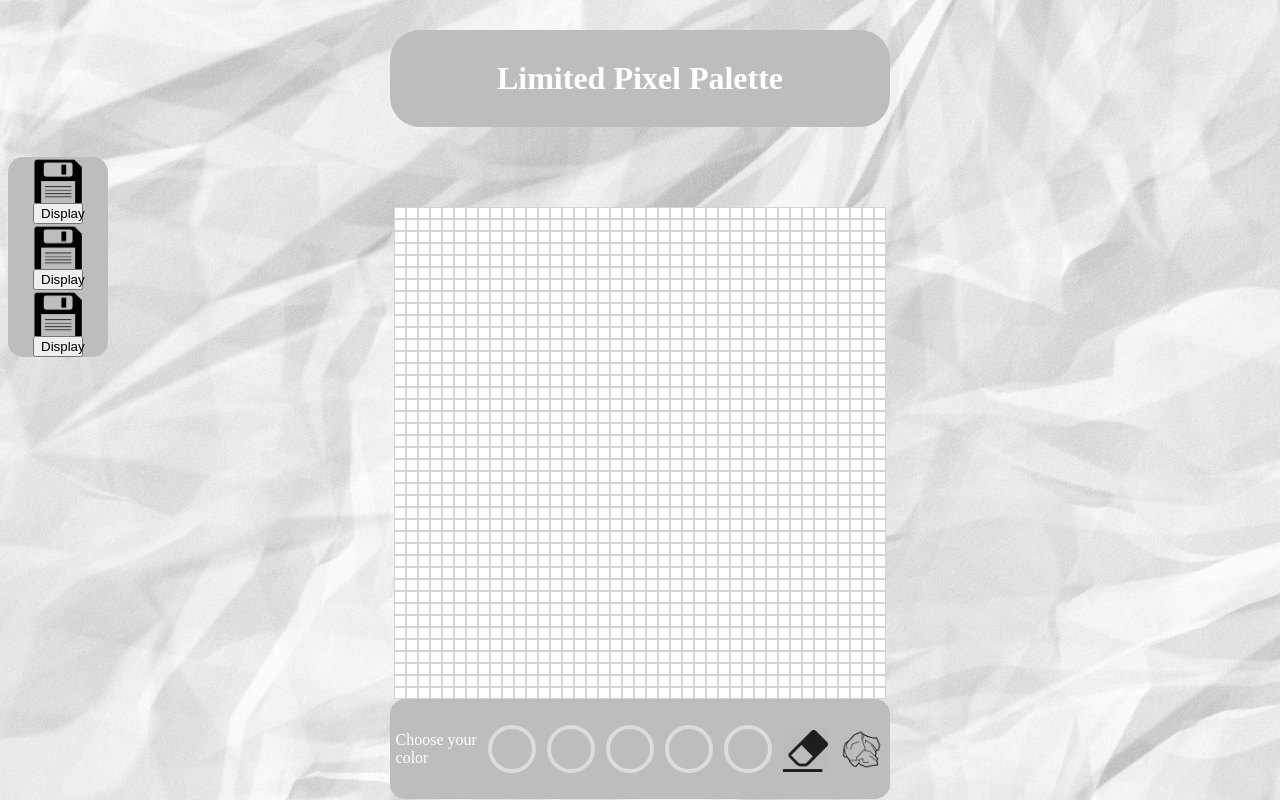
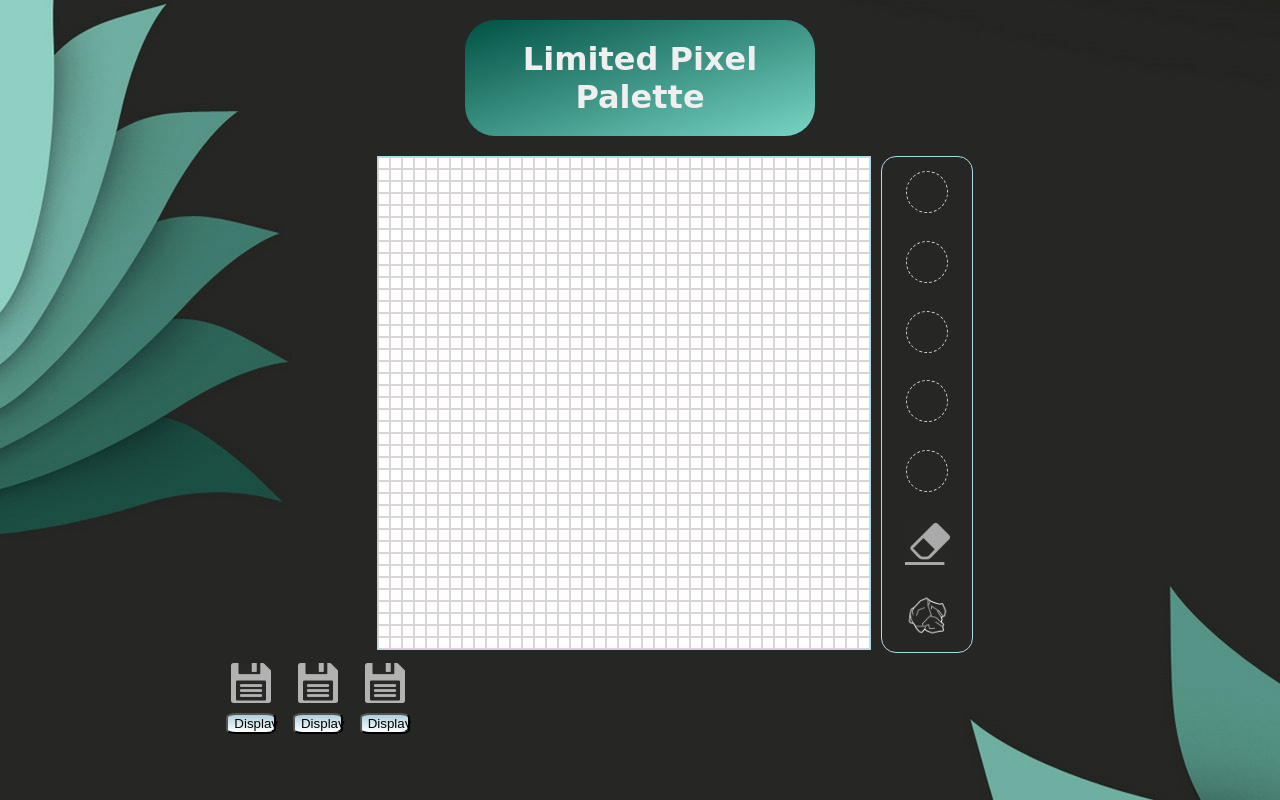
Before and after one commit to Ariiah/Limited-Pixel-Palette, a website: page index.html in a window 1280 px wide. Drawn offline with nearby package versions, Linux system fonts and the light colour scheme; no server answers; a web font is replaced by a local one.

Commit message:
modified site layout & spruced up code - with notes

```diff
--- a/css/main.css
+++ b/css/main.css
@@ -1,123 +1,107 @@
-/* * {
-  border: 3px solid lightblue;
-} */
-
 body {
-  background-image: url("../images/crumpled-paper-texture.jpg");
+  background-image: url("../images/background.jpg");
+  background-size: auto;
+  background-repeat: no-repeat;
 }
 
 h1 {
-  display: flex;
-  justify-content: center;
-  background-color: #BDBDBD;
-  color: white;
-  width: 500px;
+  background: linear-gradient(to bottom right, #005144, #78D4C4);
+  color: #efefef;
+  font-family: 'Iceland', cursive;
+  width: 350px;
   text-align: center;
   margin: auto;
-  margin-top: 30px;
-  margin-bottom: 30px;
+  margin-top: 20px;
+  margin-bottom: 20px;
   border-radius: 30px;
-  padding-top: 30px;
-  padding-bottom: 30px;
+  padding-top: 20px;
+  padding-bottom: 20px;
 }
 
 .main-container {
   display: flex;
-  flex-direction: row;
-  width: 100%;
-  height: 100%;
   justify-content: center;
-  position: relative;
-}
-
-.outer-canvas {
-  /* background-color: #fff; */
-  background-color: transparent;
-  width: 600px;
-  height: 100%;
-  border-radius: 15px;
-  padding-top: 50px;
-  padding-bottom: 50px;
-  position: absolute;
+  margin-left: 70px;
 }
 
 #canvas {
   background-color: #fff;
   width: 492px;
   height: 492px;
-  margin: auto;
-  /* padding: 10px; */
+  margin-right: 10px;
+  border: 1px solid lightblue;
+  display: flex;
+  flex-wrap: wrap;
+  flex-direction: row;
+}
+
+#menu {
+  border: 1px solid lightblue;
+  width: 90px;
+  height: 495px;
+  border-radius: 15px;
+  display: flex;
+  flex-direction: column;
+  justify-content: space-around;
+  align-items: center;
 }
 
 .pixels {
   float: left;
-  width: 10px;
-  height: 10px;
-  border: solid lightgray 1px;
-}
-
-#menu {
-  background-color: #BDBDBD;
-  width: 500px;
-  height: 100px;
-  border-radius: 15px;
-  margin: auto;
-  display: flex;
-  justify-content: space-around;
-  align-items: center;
-}
-
-p {
-  color: white;
+  min-width: 10px;
+  /* max-width: 10px; */
+  min-height: 10px;
+  border: solid #dbd6d6 1px;
+  flex: 1;
 }
 
 .colors:not(#eraser) {
   width: 40px;
   height: 40px;
-  border: 4px solid #DDDCDC;
+  border: 1px dashed #d6d1d1;
   border-radius: 50%;
 }
 
 #eraser {
+  filter: invert(100%);
+  opacity: 0.7;
   background-image: url('../images/eraser-512.png');
   background-size: cover;
   width: 45px;
   height: 45px;
-  background-color: transparent;
 }
 
 #clear {
   background-image: url('../images/crumpled-paper-icon.png');
+  filter: invert(100%);
   background-size: cover;
   width: 45px;
   height: 45px;
+  border-radius: 90px;
+  ;
   background-color: transparent;
 }
 
-img {
-  width: 45px;
-  height: 45px;
-}
-
-#save-menu {
-  background-color: #BDBDBD;
-  width: 100px;
-  height: 200px;
+.save-container, .button-container {
+  width: 200px;
   border-radius: 15px;
+  margin-top: 10px;
+  margin-left: 210px;
   display: flex;
-  flex-direction: column;
-  justify-content: center;
+  justify-content: space-around;
 }
 
 .save-icon {
-  background-image: url('../images/save.png');
+  background-image: url('../images/save-512.png');
+  filter: invert(70%);
   background-size: cover;
-  margin: auto;
-  width: 50px;
-  height: 50px;
+  width: 40px;
+  height: 40px;
 }
 
 button {
   width: 50px;
   margin: auto;
+  background: linear-gradient(#AED0DC, white);
+  border-radius: 20%;
 }
--- a/index.html
+++ b/index.html
@@ -5,6 +5,7 @@
   <meta charset='UTF-8'>
   <meta name='viewport' content='width=device-width, initial-scale=1.0'>
   <meta http-equiv='X-UA-Compatible' content='ie=edge'>
+  <link href="https://fonts.googleapis.com/css?family=Alef|Chathura|Iceland" rel="stylesheet">
   <link rel='stylesheet' href='css/main.css'>
   <title>Limited Pixel Palette</title>
 </head>
@@ -12,12 +13,11 @@
 <body>
 
   <h1>Limited Pixel Palette</h1>
-  <div class='main-container'>
-    <div class='outer-canvas'>
-      <div id='canvas'>
-      </div>
+
+  <div class="main-container">
+    <div id='canvas'></div>
+
     <div id='menu'>
-        <p>Choose your <br> color</p>
       <div id='color-1' class='colors'></div>
       <div id='color-2' class='colors'></div>
       <div id='color-3' class='colors'></div>
@@ -27,15 +27,17 @@
       <div id='clear'></div>
     </div>
   </div>
+  <div class="save-container">
+    <div id="save1" class="save-icon"></div>
+    <div id="save2" class="save-icon"></div>
+    <div id="save3" class="save-icon"></div>
   </div>
-  <div id='save-menu'>
-    <div id="save1" class="save-icon"></div>
+  <div class="button-container">
     <button id='btn1'>Display</button>
-    <div id="save2" class="save-icon"></div>
     <button id='btn2'>Display</button>
-    <div id="save3" class="save-icon"></div>
     <button id='btn3'>Display</button>
   </div>
+
   <script src='https://code.jquery.com/jquery-3.3.1.min.js' integrity='sha256-FgpCb/KJQlLNfOu91ta32o/NMZxltwRo8QtmkMRdAu8=' crossorigin='anonymous'></script>
   <script src='js/app.js' type='text/javascript'></script>
 
--- a/js/app.js
+++ b/js/app.js
@@ -104,7 +104,6 @@ function lsRetrieve(val) {
 //////  SHOWS COLORS IN PALETTE //////
 
 function colourPaletteSuccess(result) {
-  console.log('result', result);
   for (let i = 0, j = 1; i < result[0].colors.length; i++, j++) {
     const colour = result[0].colors[i]
     const circle = $(`#color-${j}`)
--- a/package.json
+++ b/package.json
@@ -20,6 +20,7 @@
   "dependencies": {
     "chai": "^4.1.2",
     "mocha": "^5.0.4",
-    "npm": "^5.7.1"
+    "npm": "^5.7.1",
+    "surge": "^0.20.1"
   }
 }
```
Also changed, not shown: README.md, images/background.jpg (added), images/crumpled-paper-texture.jpg (deleted), images/save-512.png (added), images/save.png (deleted), 1 other file. Lines whose indentation alone changed are shown as unchanged.
